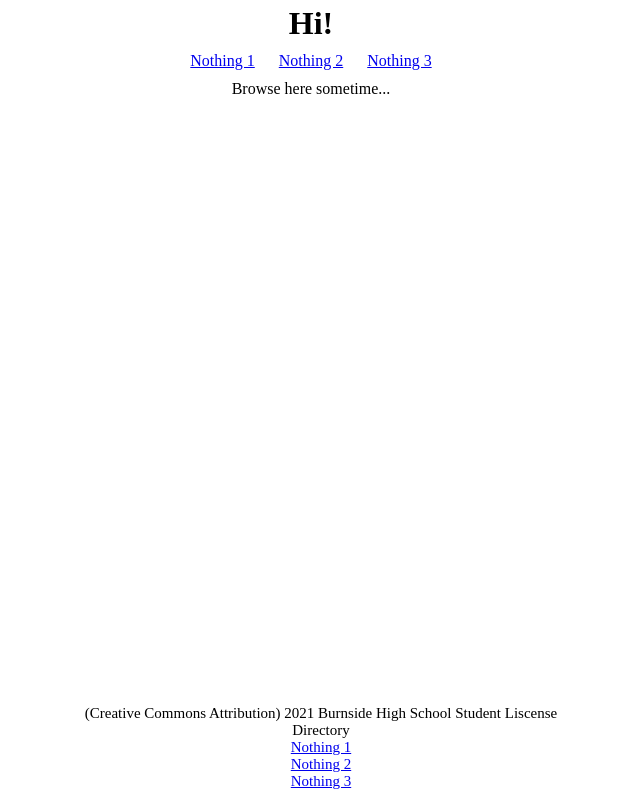
After one commit to evelynAtlas/YouthHealthSite, a Flask app: page /browse in a window 1280 px wide. The commit adds this page. Shown: the whole page, without its empty margins (329-969 px from the left). Run offline with Flask 2, Linux system fonts and the light colour scheme.

Commit message:
Basic Front Page and Links
Added links so that nav bar and directory links go to empty pages, basic css

```diff
--- a/main.py
+++ b/main.py
@@ -30,5 +30,20 @@ def new_option(location, name, blurb, requirements, accessibility):
   db.session.commit()
   return '<h1>Added new service!</h1>'
 
+
+@app.route("/browse")
+def browse():
+  return render_template("browse.html")
+
+
+@app.route("/advocacy")
+def advocacy():
+  return render_template("advocacy.html")
+
+
+@app.route("/find_a_service")
+def find_a_service():
+  return render_template("find_service.html")
+
 if __name__ == "__main__":
     app.run(port=8080, host='0.0.0.0', debug=True)
--- /dev/null
+++ b/static/css/style.css
@@ -0,0 +1,54 @@
+/*removes default space*/
+* {
+  margin: 0;
+}
+
+html {
+  text-align:center;
+  height: 100%; /*ensures page extends to fit screen*/
+}
+
+h1 { /*only used in header*/
+  margin: 5px;
+  margin-bottom:0px;
+  font-weight: bold;
+}
+
+body {
+  background-attachment: fixed;
+  background-position: center;
+  height: 100%;
+  bottom: 0;
+}
+
+nav {
+  width: 100%;
+  /*background-color: ;*/
+  padding-top: 10px;
+  padding-bottom: 10px;
+}
+
+/*styles the links in the nav*/
+ul {
+  list-style-type: none;
+  padding: 0;
+}
+
+li {
+  display: inline;
+}
+
+li a {
+  /*color: ;*/
+  padding: 10px;
+}
+
+footer {
+  text-align: center;
+  padding: 10px;
+  font-size: 15px;
+  bottom: 0;
+  position: fixed;
+  width: 100%;
+  /*background-color: #001E1E;*/
+}
--- /dev/null
+++ b/templates/browse.html
@@ -0,0 +1,7 @@
+{% extends 'layout.html' %}
+
+{% block content %}
+
+<p>Browse here sometime...</p>
+
+{% endblock %}
--- a/templates/footer.html
+++ b/templates/footer.html
@@ -1,3 +1,13 @@
 <footer>
-  <p>(Creative Commons Attribution) 2021 Burnside High School Student Liscense</p>
+  <div class="right_footer">
+    <p>(Creative Commons Attribution) 2021 Burnside High School Student Liscense</p>
+  </div>
+  <div class="left_footer">
+    <p>Directory</p>
+    <ul>
+      <li><a href="/advocacy">Nothing 1</a></li><br>
+      <li><a href="/browse">Nothing 2</a></li><br>
+      <li><a href="/find_a_service">Nothing 3</a></li><br>
+    </ul>
+  </div>
 </footer>
--- a/templates/layout.html
+++ b/templates/layout.html
@@ -3,6 +3,7 @@
 	<head>
 		<title>My Site</title>
     <meta charset="UTF-8">
+    <meta name="viewport" content="width=device-width, initial-scale=1.0">
     <link href="{{ url_for('static',filename='css/style.css') }}" rel="stylesheet" type="text/css">
   </head>
   <body>
--- a/templates/nav.html
+++ b/templates/nav.html
@@ -1,7 +1,7 @@
 <nav>
   <ul>
-    <li>Nothing 1</li>
-    <li>Nothing 2</li>
-    <li>Nothing 3</li>
+    <li><a href="/advocacy">Nothing 1</a></li>
+    <li><a href="/browse">Nothing 2</a></li>
+    <li><a href="/find_a_service">Nothing 3</a></li>
   </ul>
 </nav>
```
Also changed, not shown: templates/advocacy.html (added, +7 -0 lines), templates/find_service.html (added, +7 -0 lines).
